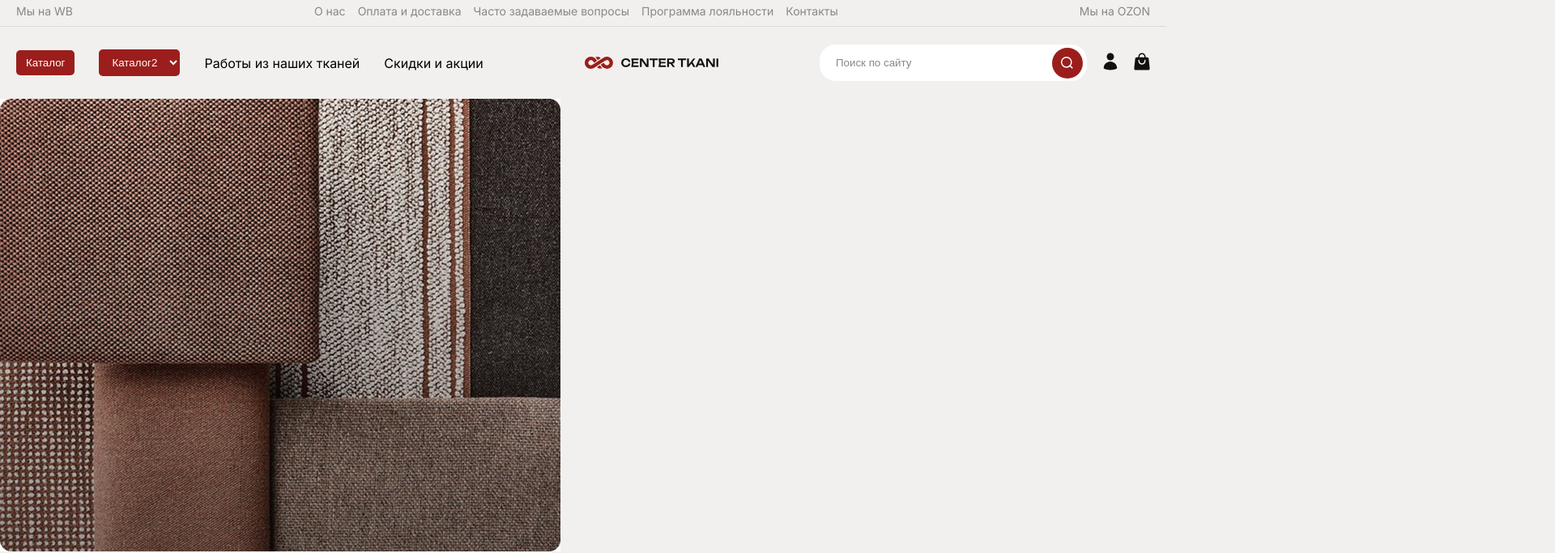
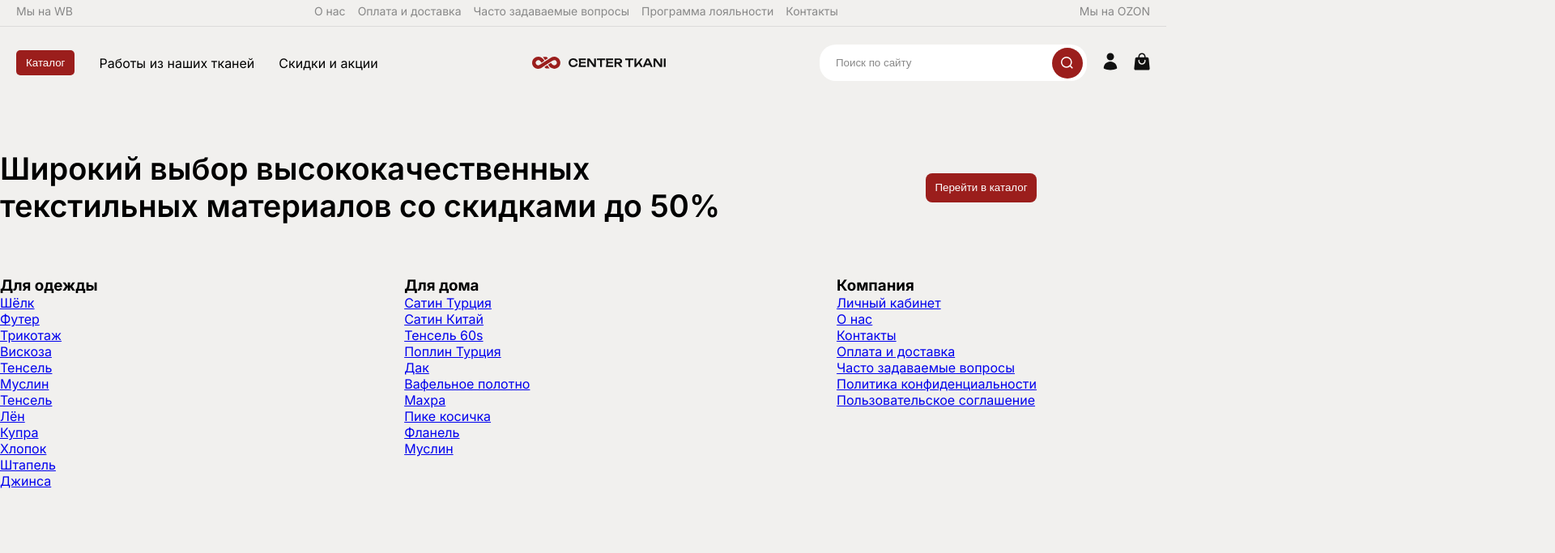
Before and after one commit to GitWorkAz/tz-tkani, a React (Vite) app: page / in a window 1280 px wide. Shown: the top 683 px of the page at 81% size, 1920 px wide, since content can reach past the window. Built offline with nearby package versions, Linux system fonts and the light colour scheme.

Commit message:
Создал страницы регистрации, подтверждения, изменения, проверки

```diff
--- a/src/components/footer/Footer.jsx
+++ b/src/components/footer/Footer.jsx
@@ -1,20 +1,116 @@
 import styles from "./Footer.module.css";
+import { Link } from "react-router-dom";
 
 export const Footer = () => {
   return (
     <div className={styles.wrapper}>
       <section className={styles.top_section}>
         <h3 className={styles.top_section_title}>
-          Широкий выбор высококачественных текстильных материалов со скидками до
+          Широкий выбор высококачественных<br /> текстильных материалов со скидками до
           50%
         </h3>
         <button className={styles.top_section_btn}>
-          <p>Перейти в каталог</p>
+          <Link className={styles.top_section_btn_link}>Перейти в каталог</Link>
         </button>
       </section>
 
       <section className={styles.bottom_section}>
-        <ul className={styles.bottom_section}></ul>
+        <ul className={styles.bottom_section_clothes}>
+          <li><h3>Для одежды</h3></li>
+          <li>
+            <Link>Шёлк</Link>
+          </li>
+          <li>
+            <Link>Футер</Link>
+          </li>
+          <li>
+            <Link>Трикотаж</Link>
+          </li>
+          <li>
+            <Link>Вискоза</Link>
+          </li>
+          <li>
+            <Link>Тенсель</Link>
+          </li>
+          <li>
+            <Link>Муслин</Link>
+          </li>
+          <li>
+            <Link>Тенсель</Link>
+          </li>
+          <li>
+            <Link>Лён</Link>
+          </li>
+          <li>
+            <Link>Купра</Link>
+          </li>
+          <li>
+            <Link>Хлопок</Link>
+          </li>
+          <li>
+            <Link>Штапель</Link>
+          </li>
+          <li>
+            <Link>Джинса</Link>
+          </li>
+        </ul>
+        <ul className={styles.bottom_section_home}>
+          <li><h3>Для дома</h3></li>
+          <li>
+            <Link>Сатин Турция</Link>
+          </li>
+          <li>
+            <Link>Сатин Китай</Link>
+          </li>
+          <li>
+            <Link>Тенсель 60s</Link>
+          </li>
+          <li>
+            <Link>Поплин Турция</Link>
+          </li>
+          <li>
+            <Link>Дак</Link>
+          </li>
+          <li>
+            <Link>Вафельное полотно</Link>
+          </li>
+          <li>
+            <Link>Махра</Link>
+          </li>
+          <li>
+            <Link>Пике косичка</Link>
+          </li>
+          <li>
+            <Link>Фланель</Link>
+          </li>
+          <li>
+            <Link>Муслин</Link>
+          </li>
+        </ul>
+        <ul className={styles.bottom_section_сompany}>
+          <li><h3>Компания</h3></li>
+          <li>
+            <Link>Личный кабинет</Link>
+          </li>
+          <li>
+            <Link>О нас</Link>
+          </li>
+          <li>
+            <Link>Контакты</Link>
+          </li>
+          <li>
+            <Link>Оплата и доставка</Link>
+          </li>
+          <li>
+            <Link>Часто задаваемые вопросы</Link>
+          </li>
+          <li>
+            <Link>Политика конфиденциальности</Link>
+          </li>
+          <li>
+            <Link>Пользовательское соглашение</Link>
+          </li>
+        </ul>
       </section>
     </div>
   );
--- a/src/components/footer/Footer.module.css
+++ b/src/components/footer/Footer.module.css
@@ -0,0 +1,33 @@
+.wrapper {
+    width: 1280px;
+    margin: 0 auto;
+}
+.top_section {
+    display: flex;
+    justify-content: space-between;
+    align-items: center;
+    margin: 64px 0;
+}
+.top_section_title {
+    font-size: 38px;
+    font-weight: 600;
+    line-height: 120%;
+}
+.top_section_btn {
+    padding: 10.5px 11.5px;
+    background: #9B1E1C;
+    border: none;
+    border-radius: 8px;
+}
+.top_section_btn_link {
+    text-decoration: none;
+    color: #fff;
+}
+
+.bottom_section {
+    display: flex;
+    justify-content: space-between;
+}
+ul {
+    list-style: none;
+}
--- a/src/components/header/Header.jsx
+++ b/src/components/header/Header.jsx
@@ -32,12 +32,6 @@ export const Header = () => {
       <section className={styles.bottom_bar}>
         <div className={styles.transitions}>
           <button className={styles.catalog}>Каталог</button>
-          <select id="select1" className={styles.catalog} name="Catalog">
-            <option value="">
-              Каталог2
-            </option>
-            <option value=""></option>
-          </select>
           <Link to="/" className={`${styles.our_work} ${styles.link}`}>
             Работы из наших тканей
           </Link>
--- a/src/pages/Home.jsx
+++ b/src/pages/Home.jsx
@@ -4,7 +4,7 @@ import { MySwiper } from "../components/swiper/MySwiper"
 export const Home =()=> {
     return (
         <>
-            <MySwiper />
+            {/* <MySwiper /> */}
         </>
     )
 }
--- a/src/pages/logIn/LogIn.jsx
+++ b/src/pages/logIn/LogIn.jsx
@@ -2,10 +2,14 @@ import { Link } from "react-router-dom";
 import styles from "./LogIn.module.css";
 
 export const LogIn = () => {
+    const handleSubmit = (e) => {
+    e.preventDefault();
+  };
+
   return (
     <div className={styles.wrapper}>
       <Link to="/" className={styles.logo}>
-        <img src="/Logo Icon.svg" alt="Логотип" className={styles.logo_img} />
+        <img src="/Another Logo Icon.svg" alt="Логотип" className={styles.logo_img} />
         <img
           src="/CENTER TKANI.svg"
           alt="Название"
@@ -13,9 +17,9 @@ export const LogIn = () => {
         />
       </Link>
 
-      <div className={styles.form}>
+      <form className={styles.form} onSubmit={handleSubmit}>
         <h3>Войти</h3>
-        <div className={styles.form_email}>
+        <div className={styles.form_general}>
           <p>Электронная почта</p>
           <input
             type="email"
@@ -26,7 +30,7 @@ export const LogIn = () => {
             className={styles.form_input}
           />
         </div>
-        <div className={styles.form_password}>
+        <div className={styles.form_general}>
           <div className={styles.form_password_link}>
             <p>Пароль</p>
             <Link to="/forgot" className={styles.form_link_forgot}>Забыли пароль?</Link>
@@ -47,7 +51,8 @@ export const LogIn = () => {
             Зарегистрируйтесь
           </Link>
         </div>
-      </div>
+      </form>
+
     </div>
   );
 };
--- a/src/pages/logIn/LogIn.module.css
+++ b/src/pages/logIn/LogIn.module.css
@@ -11,10 +11,7 @@
     display: flex;
     align-items: center;
     gap: 5px;
-    margin-bottom: 10vw;
-}
-.logo_img {
-    width: 34px;
+    margin-bottom: 165px;
 }
 .logo_text {
     width: 95px;
@@ -23,25 +20,27 @@
 .form {
     display: flex;
     flex-direction: column;
-    gap: 20px;
-    width: 450px;
+    gap: 16px;
+    width: 472px;
     background: #fff;
-    padding: 30px;
+    padding: 32px;
     color: #888;
     border-radius: 10px;
     font-size: 14px;
+    font-weight: 500;
 }
 .form h3 {
-    font-size: 38px;
+    font-size: 32px;
     color: #000;
+    margin-bottom: 8px;
 }
-.form_email {
+.form_general {
     display: flex;
     flex-direction: column;
-    gap: 10px;
+    gap: 8px;
 }
 .form_input {
-    width: 400px;
+    width: 100%;
     border-radius: 10px;
     height: 36px;
     padding: 10px;
@@ -51,11 +50,6 @@
 }
 .form_input:hover {
     background: #E4E2DF;
-}
-.form_password {
-    display: flex;
-    flex-direction: column;
-    gap: 10px;
 }
 .form_password_link {
     display: flex;
@@ -68,13 +62,18 @@
 }
 .form_link_forgot:hover {
     color: #000;
+    border-bottom: 1px solid #000;
+
 }
 .form_btn {
-    border-radius: 10px;
+    font-size: 16px;
+    border-radius: 8px;
     background: #9B1E1C;
-    padding: 10px 0;
+    padding: 10.5px 0;
     color: #fff;
     border: none;
+    margin-top: 14px;
+    margin-bottom: 8px;
 }
 .form_link {
     display: flex;
--- a/src/pages/singUp/SingUp.module.css
+++ b/src/pages/singUp/SingUp.module.css
@@ -11,10 +11,7 @@
     display: flex;
     align-items: center;
     gap: 5px;
-    margin-bottom: 10vw;
-}
-.logo_img {
-    width: 34px;
+    margin-bottom: 44.5px;
 }
 .logo_text {
     width: 95px;
@@ -23,19 +20,21 @@
 .form {
     display: flex;
     flex-direction: column;
-    gap: 20px;
-    width: 450px;
+    gap: 16px;
+    width: 472px;
     background: #fff;
-    padding: 30px;
+    padding: 32px;
     color: #888;
     border-radius: 10px;
+    font-size: 14px;
+    font-weight: 500;
 }
 .form h3 {
-    font-size: 38px;
+    font-size: 32px;
     color: #000;
 }
 .form_input {
-    width: 400px;
+    width: 100%;
     border-radius: 10px;
     height: 36px;
     padding: 10px;
@@ -43,12 +42,52 @@
     border: none;
     outline: none;
 }
+.form_input:hover {
+    background: #E4E2DF;
+}
 .form_user {
     display: flex;
     justify-content: space-between;
 }
-.form_email {
+.form_general {
     display: flex;
     flex-direction: column;
-    gap: 10px;
+    gap: 8px;
 }
+
+.form_btn {
+    font-size: 16px;
+    border-radius: 8px;
+    background: #9B1E1C;
+    padding: 10.5px 0;
+    color: #fff;
+    border: none;
+    margin-top: 14px;
+}
+.form_agreement {
+    font-size: 12px;
+    font-weight: 400;
+    padding: 8px 0;
+}
+
+.form_link {
+    display: flex;
+    justify-content: space-between;
+    color: #000;
+    align-items: center;
+    border-top: 1px solid #88888848;
+    padding-top: 24px;
+}
+.form_link_btn {
+    text-decoration: none;
+    border: 1px solid #888;
+    border-radius: 10px;
+    padding: 11px 17px;
+    color: #000;
+    background: #fff;
+}
+.form_link_logIn {
+    text-decoration: none;
+    color: #000;
+    font-size: 14px;
+}
```
Also changed, not shown: src/components/swiper/MySwiper.jsx (+2 -12 lines), src/pages/singUp/SingUp.jsx (+19 -12 lines), public/Another Logo Icon.svg (added).
